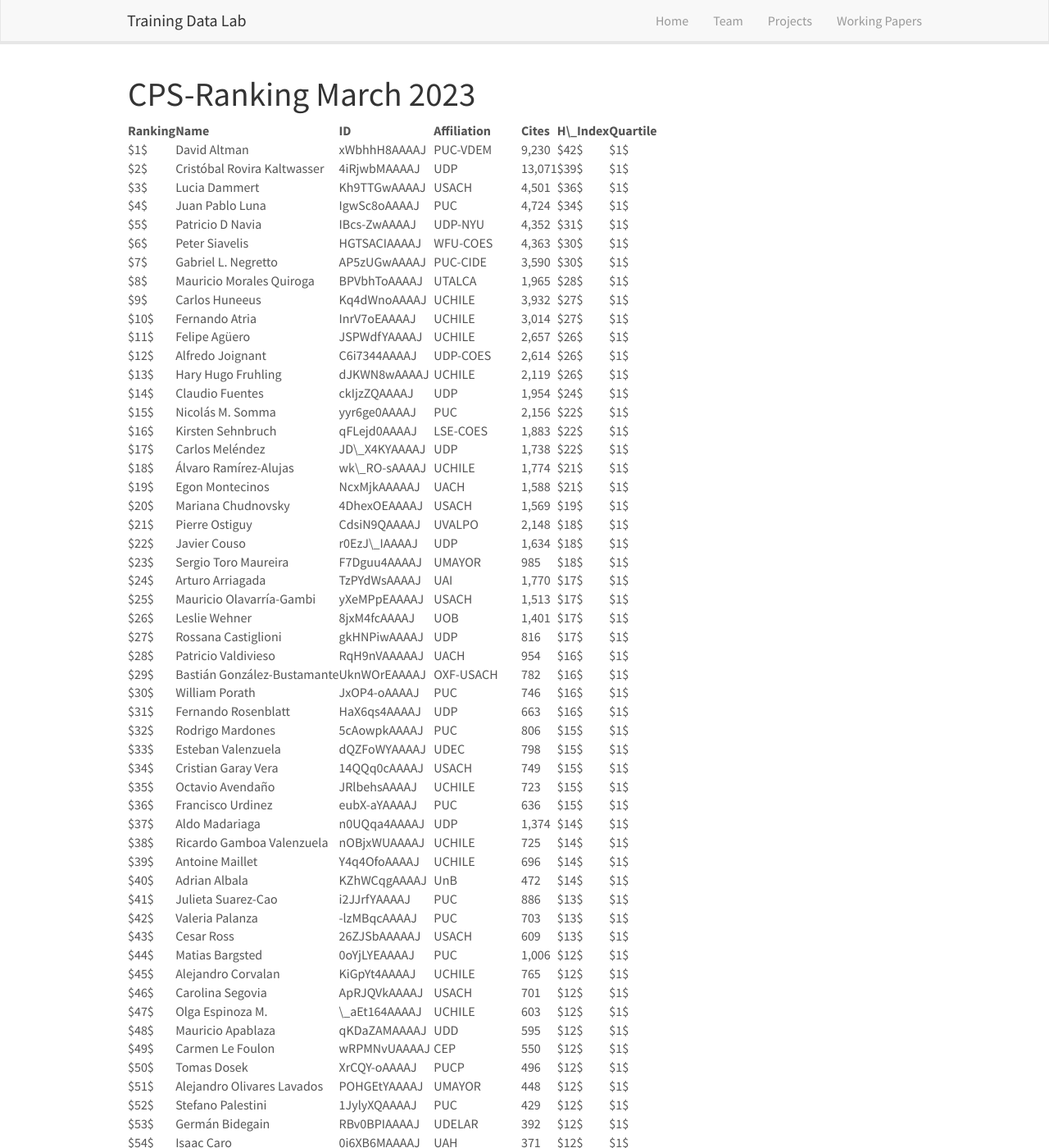
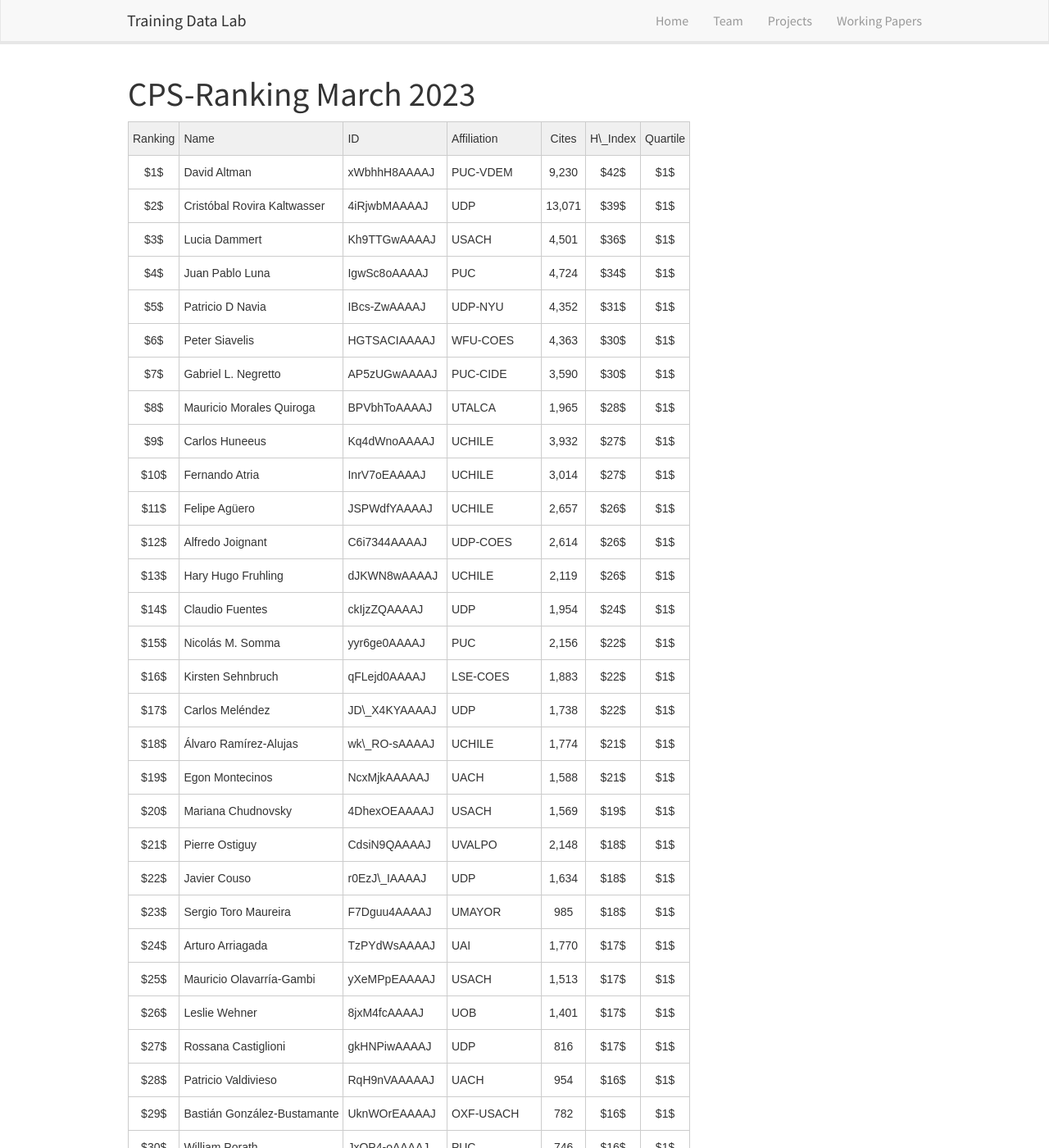
Before and after one commit to training-datalab/old-training-datalab.com, a Jekyll site: the page built from _pages/2023-03-03-impact-ranking.md, in a window 1280 px wide and 1400 px high. Shown: the whole window at 82% size. Built offline with Jekyll 4.4.1, drawn with Linux system fonts in a browser that asks for light colours; nearby versions of some CDN libraries.

Commit message:
Update 2023-03-03-impact-ranking.md

```diff
--- a/_pages/2023-03-03-impact-ranking.md
+++ b/_pages/2023-03-03-impact-ranking.md
@@ -17,8 +17,9 @@ permalink: /projects/cps-ranking/2023-03-03-impact-ranking
 .tg .tg-c3ow{border-color:inherit;text-align:center;vertical-align:top}
 .tg .tg-lcf4{border-color:inherit;font-family:Arial, Helvetica, sans-serif !important;text-align:center;vertical-align:top}
 .tg .tg-0pky{border-color:inherit;text-align:left;vertical-align:top}
+.tg .center {margin-left: auto;margin-right: auto}
 </style>
-<table class="center">
+<table class="tg">
 <thead>
   <tr>
     <th class="tg-lcf4">Ranking</th>
```
